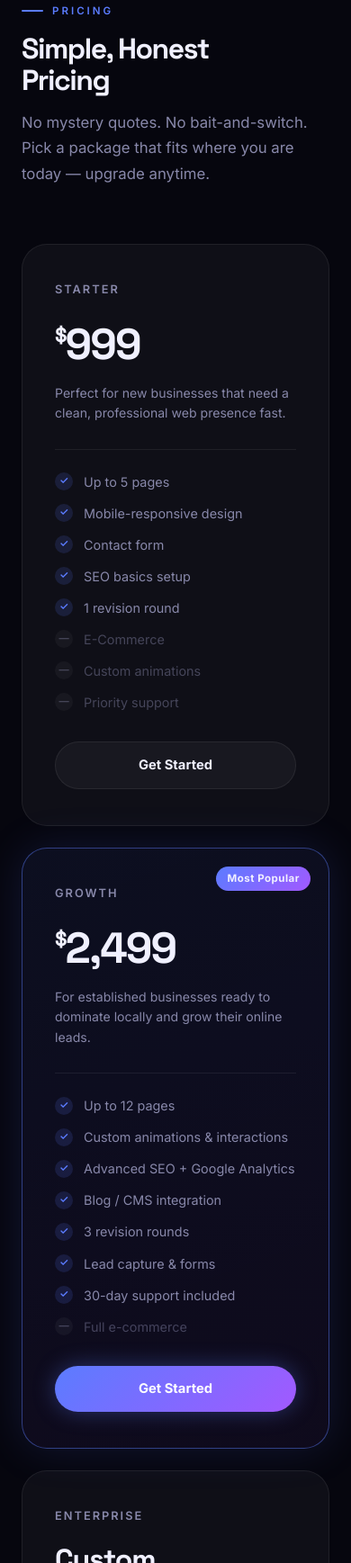
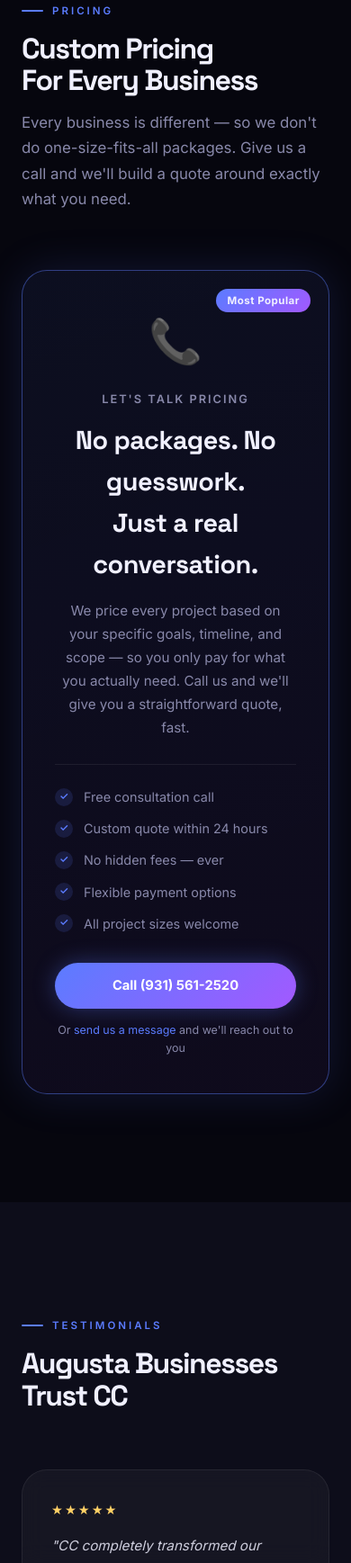
Before and after one commit to tyrtytytytytyyty/cc-website, a plain HTML site: page index.html in a window 390 px wide. Shown: the part 8339-10076 px from the top of the page at 90% size. Drawn offline with Linux system fonts and the light colour scheme.

Commit message:
Update pricing to call-based, add real phone and email

```diff
--- a/index.html
+++ b/index.html
@@ -1300,59 +1300,24 @@
 <section class="pricing" id="pricing">
   <div class="section-inner">
     <div class="section-label reveal">Pricing</div>
-    <h2 class="section-title reveal reveal-delay-1">Simple, Honest<br/>Pricing</h2>
-    <p class="section-sub reveal reveal-delay-2">No mystery quotes. No bait-and-switch. Pick a package that fits where you are today — upgrade anytime.</p>
-    <div class="pricing-grid">
-      <div class="pricing-card reveal">
-        <div class="pricing-plan">Starter</div>
-        <div class="pricing-price"><sup>$</sup>999</div>
-        <div class="pricing-desc">Perfect for new businesses that need a clean, professional web presence fast.</div>
+    <h2 class="section-title reveal reveal-delay-1">Custom Pricing<br/>For Every Business</h2>
+    <p class="section-sub reveal reveal-delay-2">Every business is different — so we don't do one-size-fits-all packages. Give us a call and we'll build a quote around exactly what you need.</p>
+    <div style="margin-top:64px;display:flex;justify-content:center">
+      <div class="pricing-card featured reveal" style="max-width:580px;width:100%;text-align:center">
+        <div style="font-size:3rem;margin-bottom:16px">📞</div>
+        <div class="pricing-plan">Let's Talk Pricing</div>
+        <h3 style="font-family:'Space Grotesk',sans-serif;font-size:1.8rem;font-weight:700;letter-spacing:-0.5px;margin:12px 0 16px">No packages. No guesswork.<br/>Just a real conversation.</h3>
+        <p style="color:var(--muted);font-size:0.95rem;line-height:1.7;max-width:420px;margin:0 auto 28px">We price every project based on your specific goals, timeline, and scope — so you only pay for what you actually need. Call us and we'll give you a straightforward quote, fast.</p>
         <div class="pricing-divider"></div>
-        <ul class="pricing-features">
-          <li>Up to 5 pages</li>
-          <li>Mobile-responsive design</li>
-          <li>Contact form</li>
-          <li>SEO basics setup</li>
-          <li>1 revision round</li>
-          <li class="dim">E-Commerce</li>
-          <li class="dim">Custom animations</li>
-          <li class="dim">Priority support</li>
+        <ul class="pricing-features" style="text-align:left;max-width:360px;margin:0 auto 32px">
+          <li>Free consultation call</li>
+          <li>Custom quote within 24 hours</li>
+          <li>No hidden fees — ever</li>
+          <li>Flexible payment options</li>
+          <li>All project sizes welcome</li>
         </ul>
-        <a href="#contact" class="pricing-btn outline">Get Started</a>
-      </div>
-      <div class="pricing-card featured reveal reveal-delay-1">
-        <div class="pricing-plan">Growth</div>
-        <div class="pricing-price"><sup>$</sup>2,499</div>
-        <div class="pricing-desc">For established businesses ready to dominate locally and grow their online leads.</div>
-        <div class="pricing-divider"></div>
-        <ul class="pricing-features">
-          <li>Up to 12 pages</li>
-          <li>Custom animations & interactions</li>
-          <li>Advanced SEO + Google Analytics</li>
-          <li>Blog / CMS integration</li>
-          <li>3 revision rounds</li>
-          <li>Lead capture & forms</li>
-          <li>30-day support included</li>
-          <li class="dim">Full e-commerce</li>
-        </ul>
-        <a href="#contact" class="pricing-btn filled">Get Started</a>
-      </div>
-      <div class="pricing-card reveal reveal-delay-2">
-        <div class="pricing-plan">Enterprise</div>
-        <div class="pricing-price" style="font-size:2rem;letter-spacing:-1px">Custom</div>
-        <div class="pricing-desc">Full-scale builds, e-commerce platforms, and custom web applications for serious businesses.</div>
-        <div class="pricing-divider"></div>
-        <ul class="pricing-features">
-          <li>Unlimited pages</li>
-          <li>Full e-commerce store</li>
-          <li>Custom web app features</li>
-          <li>Advanced SEO strategy</li>
-          <li>Unlimited revisions</li>
-          <li>Priority 24/7 support</li>
-          <li>Dedicated project manager</li>
-          <li>Monthly reporting</li>
-        </ul>
-        <a href="#contact" class="pricing-btn outline">Let's Talk</a>
+        <a href="tel:9315612520" class="pricing-btn filled" style="max-width:320px;margin:0 auto;display:block">Call (931) 561-2520</a>
+        <p style="margin-top:14px;font-size:0.78rem;color:var(--muted)">Or <a href="#contact" style="color:var(--accent);text-decoration:none">send us a message</a> and we'll reach out to you</p>
       </div>
     </div>
   </div>
@@ -1420,14 +1385,14 @@
           <div class="contact-item-icon">✉️</div>
           <div>
             <h4>Email</h4>
-            <p>hello@conglomeratecollective.com</p>
+            <p>tyc009@yahoo.com</p>
           </div>
         </div>
         <div class="contact-item reveal reveal-delay-3">
           <div class="contact-item-icon">📞</div>
           <div>
             <h4>Phone</h4>
-            <p>(706) 000-0000</p>
+            <p>(931) 561-2520</p>
           </div>
         </div>
         <div class="contact-item reveal reveal-delay-4">
@@ -1489,7 +1454,7 @@
       <p class="section-sub">Don't let them take your customers. Let CC build you a site that turns heads and drives business in Augusta.</p>
       <div class="hero-actions">
         <a href="#contact" class="btn-primary">Get a Free Consultation</a>
-        <a href="tel:7060000000" class="btn-ghost">Call Us Now</a>
+        <a href="tel:9315612520" class="btn-ghost">Call Us Now</a>
       </div>
     </div>
   </div>
@@ -1529,8 +1494,8 @@
         <ul>
           <li><a href="#contact">Start a Project</a></li>
           <li><a href="#pricing">View Pricing</a></li>
-          <li><a href="mailto:hello@conglomeratecollective.com">Email Us</a></li>
-          <li><a href="tel:7060000000">Call Us</a></li>
+          <li><a href="mailto:tyc009@yahoo.com">Email Us</a></li>
+          <li><a href="tel:9315612520">Call Us</a></li>
         </ul>
       </div>
     </div>
```
